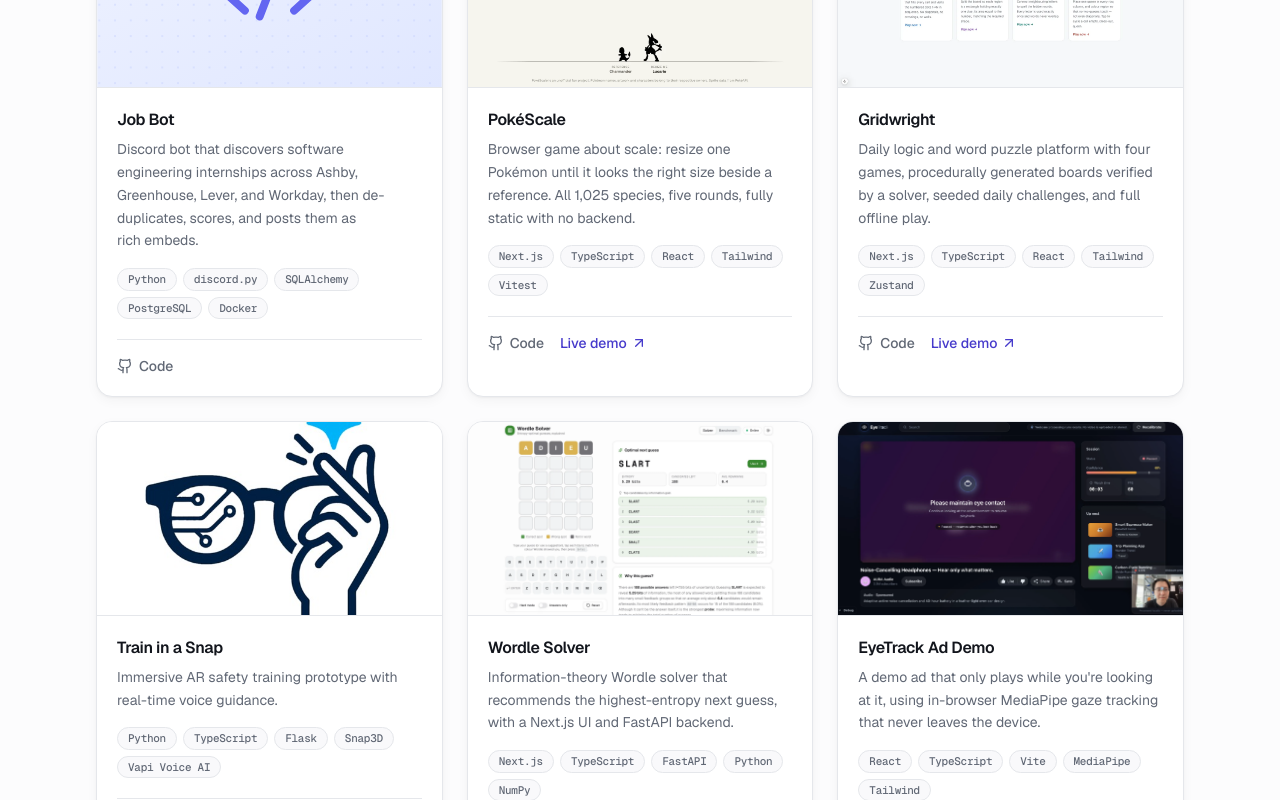
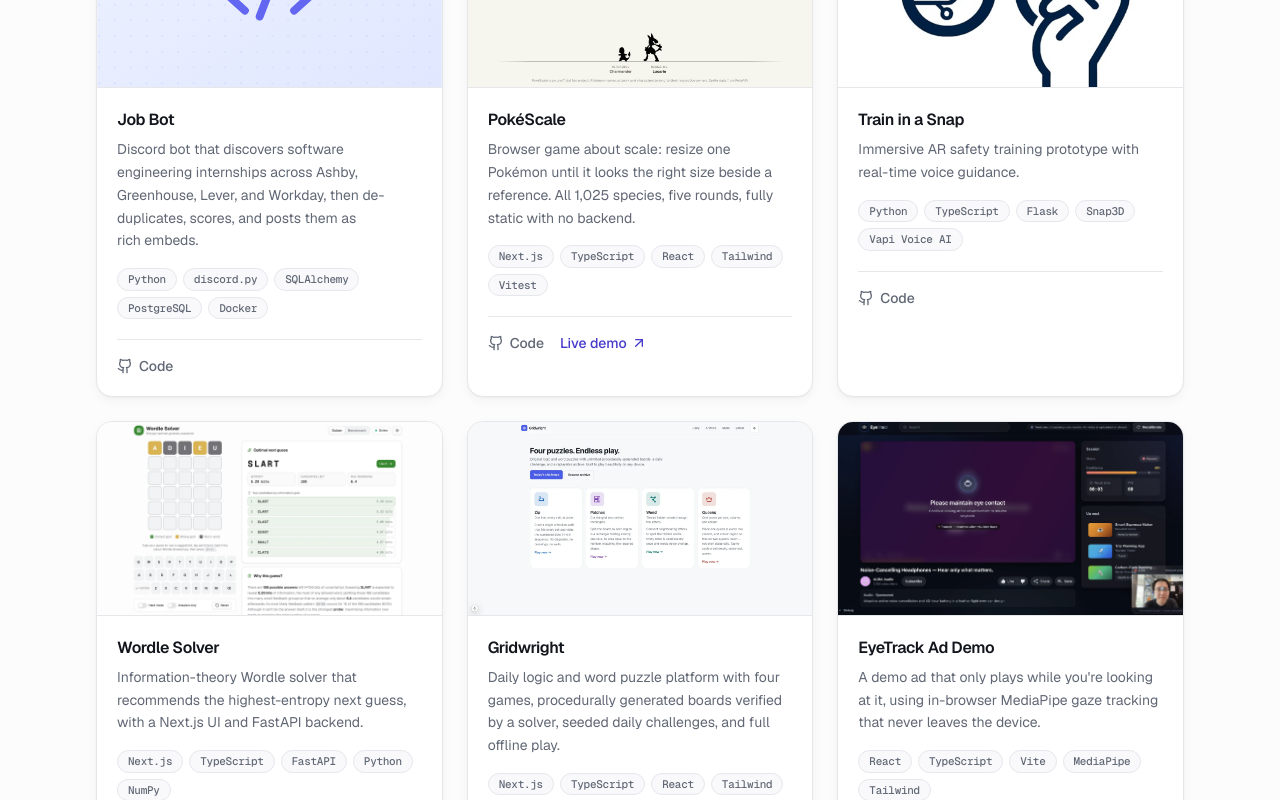
Before and after one commit to YheChen/2025website, a Next.js app: page / in a window 1280 px wide. Shown: the part 3280-4080 px from the top of the page. Built offline with nearby package versions, Linux system fonts and the light colour scheme.

Commit message:
Move Gridwright back after Wordle Solver (#17)
Reverts the Gridwright relocation from the previous commit; it stays in its
original slot after Wordle Solver. PokeScale keeps its new position after
Job Bot.

Co-authored-by: Claude Opus 5 <noreply@anthropic.com>

```diff
--- a/app/components/projects-data.ts
+++ b/app/components/projects-data.ts
@@ -88,16 +88,6 @@ export const projects: Project[] = [
     demo: "https://pokescale.vercel.app/",
   },
   {
-    title: "Gridwright",
-    description:
-      "Daily logic and word puzzle platform with four games, procedurally generated boards verified by a solver, seeded daily challenges, and full offline play.",
-    tech: ["Next.js", "TypeScript", "React", "Tailwind", "Zustand"],
-    imgAlt: "Gridwright puzzle platform",
-    imgSrc: "/projects/GridwrightThumbnail.webp",
-    github: "https://github.com/YheChen/LinkedinPractice",
-    demo: "https://linkedin-games-tryhard.vercel.app/",
-  },
-  {
     title: "Train in a Snap",
     description:
       "Immersive AR safety training prototype with real-time voice guidance.",
@@ -115,6 +105,16 @@ export const projects: Project[] = [
     imgSrc: "/projects/WordleSolverThumbnail.webp",
     github: "https://github.com/YheChen/WordleSolver",
     demo: "https://wordle-solver-chen.vercel.app/",
+  },
+  {
+    title: "Gridwright",
+    description:
+      "Daily logic and word puzzle platform with four games, procedurally generated boards verified by a solver, seeded daily challenges, and full offline play.",
+    tech: ["Next.js", "TypeScript", "React", "Tailwind", "Zustand"],
+    imgAlt: "Gridwright puzzle platform",
+    imgSrc: "/projects/GridwrightThumbnail.webp",
+    github: "https://github.com/YheChen/LinkedinPractice",
+    demo: "https://linkedin-games-tryhard.vercel.app/",
   },
   {
     title: "EyeTrack Ad Demo",
```
